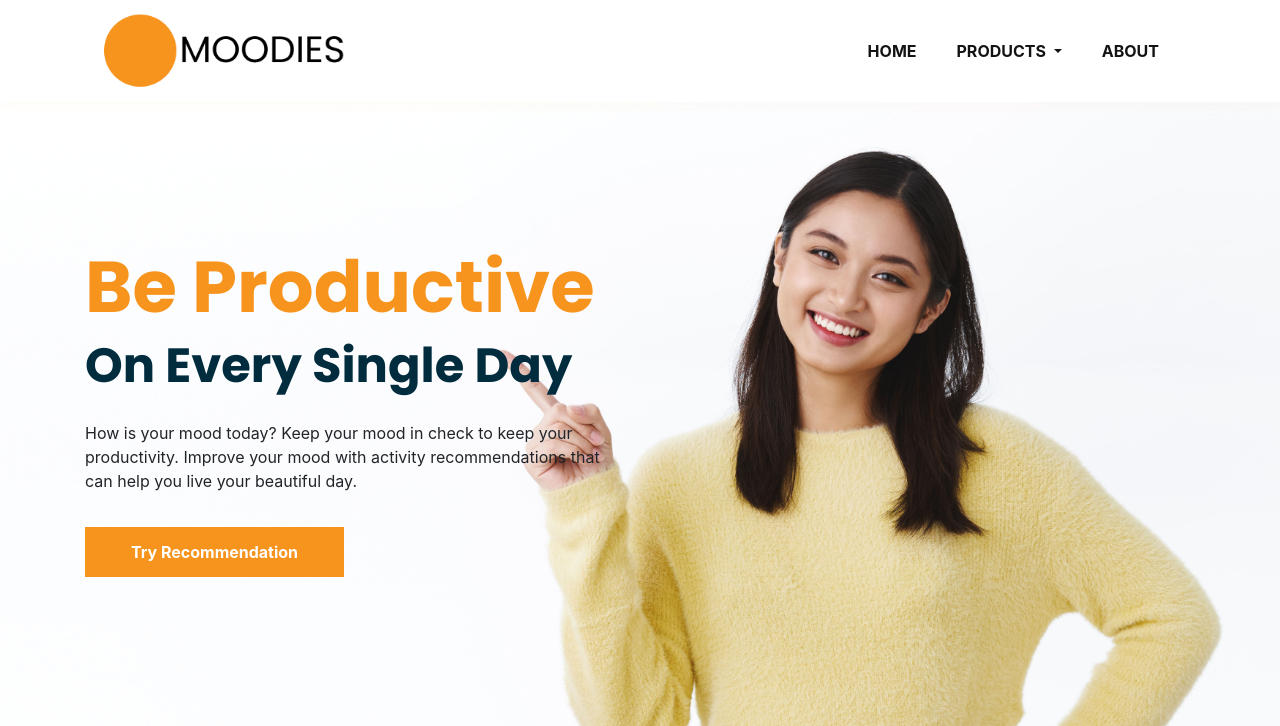
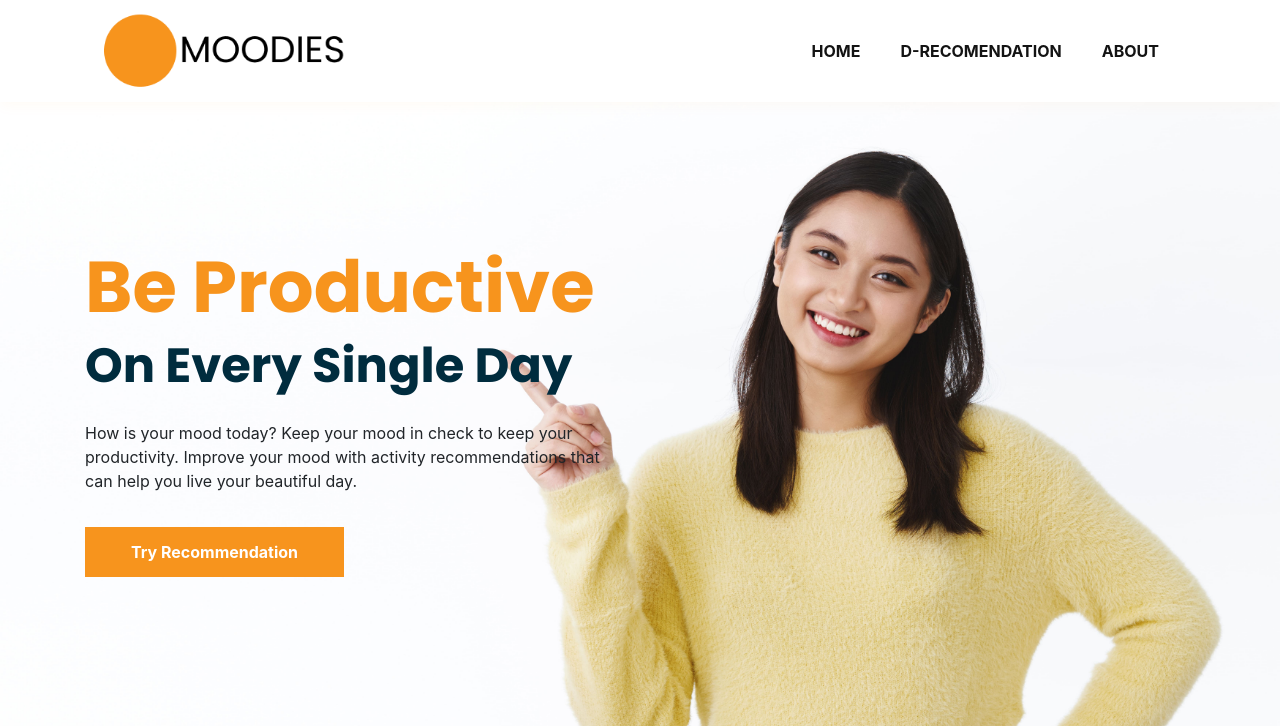
Before and after one commit to lailyrhmh/capstone-project-sib-dicoding, a Flask app: page / in a window 1280 px wide. Shown: the top 726 px of the page. Run offline with Flask 2, Linux system fonts and the light colour scheme; parts of the project's set-up code (start-up, migrations or seed data) failed here and were passed over.

Commit message:
Update index.html

```diff
--- a/templates/index.html
+++ b/templates/index.html
@@ -211,7 +211,7 @@
                   Contribute to developing this application by clicking the button below.
                </p>
                <div class="btn-box">
-                  <a href="https://github.com/lailyrhmh/capstone-project-sib-dicoding" class="btn1">
+                  <a href="https://github.com/lailyrhmh/capstone-project-sib-dicoding" class="btn">
                      Contribute Now
                   </a>
                </div>
@@ -221,4 +221,17 @@
    </div>
 </section>
 
+<section class="product_section layout_padding">
+   <div class="container" align="center">
+      <div class="heading_container heading_center">
+        <h3>
+           Why does mood affect our level of productivity?
+        </h3>
+     </div>
+     <p align="center">
+        Basically, mood is an emotional state that changes over a certain period of time and is temporary. Often people experience difficulty during activities when faced with a bad mood, in general this is often experienced by teenagers. To overcome this, it is necessary to make efforts to control the mood to stay fine. One of them is by doing several activities that can improve your mood on the sidelines. Why is this mood control so important? According to the journal <a href="http://etheses.uin-malang.ac.id/9351/">"The effect of religiosity and mood on the performance of employees of Ayam Geprak Mak Sunah Madiun"</a>, religiosity and mood have a significant influence on the performance of employees in their places, besides that in the journal <a href="http://repository.lppm.unila.ac.id/12839/1/ok1.pdf">"EFFECT OF PHYSIOLOGICAL FACTORS, ATTENTION, INTEREST FULFILLMENT OF NEEDS, EXPERIENCE, AND MOOD ON QUALITY OF SERVICE"</a>, the mood of service providers affects the quality and quality of service. Based on these problems, we provide an activity recommendation system to continue to maintain and improve the mood of users. Users can try the recommendations provided and feel the benefits and effects of the recommended activities.
+     </p>
+  </div>
+</section>
+
 {% endblock %}
--- a/templates/partials/navbar.html
+++ b/templates/partials/navbar.html
@@ -12,13 +12,10 @@
                      <span class="sr-only">(current)</span>
                   </a>
                  </li>
-                <li class="nav-item dropdown">
-                    <a class="nav-link dropdown-toggle" href="{{ url_for('views.formMood') }}" data-toggle="dropdown" role="button" aria-haspopup="true" aria-expanded="true"> <span class="nav-label">Products <span class="caret"></span></a>
-                    <ul class="dropdown-menu">
-                       <li><a href="{{ url_for('views.formMood') }}">D-Mood</a></li>
-                       <li><a href="{{ url_for('views.recommendation') }}">D-Recomendation</a></li>
-                    </ul>
-                 </li>
+                 <li class="nav-item">
+                  <a class="nav-link" href="{{ url_for('views.recommendation') }}">D-Recomendation
+                   <span class="sr-only">(current)</span>
+                  </a>
                  <li class="nav-item">
                     <a class="nav-link" href="{{ url_for('views.about') }}">About</a>
                  </li>
--- a/views.py
+++ b/views.py
@@ -46,10 +46,6 @@ views = Blueprint(__name__, "views")
 def home():
     return render_template("index.html")
 
-@views.route("/form-mood")
-def formMood():
-    return render_template("form-mood.html")
-
 @views.route("/recommendation-activity")
 def recommendation():
     return render_template("activity-recomendation.html")
```
Also changed, not shown: templates/form-mood.html (deleted, +0 -19 lines).
